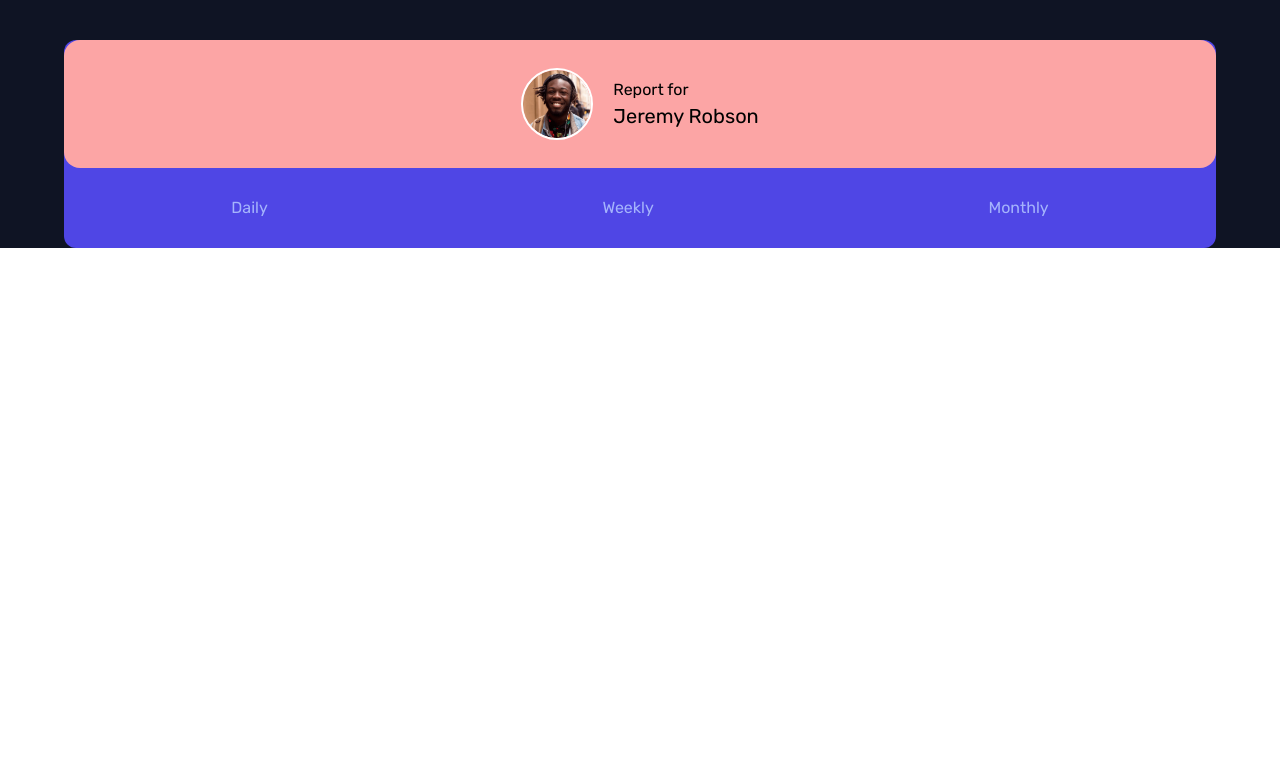
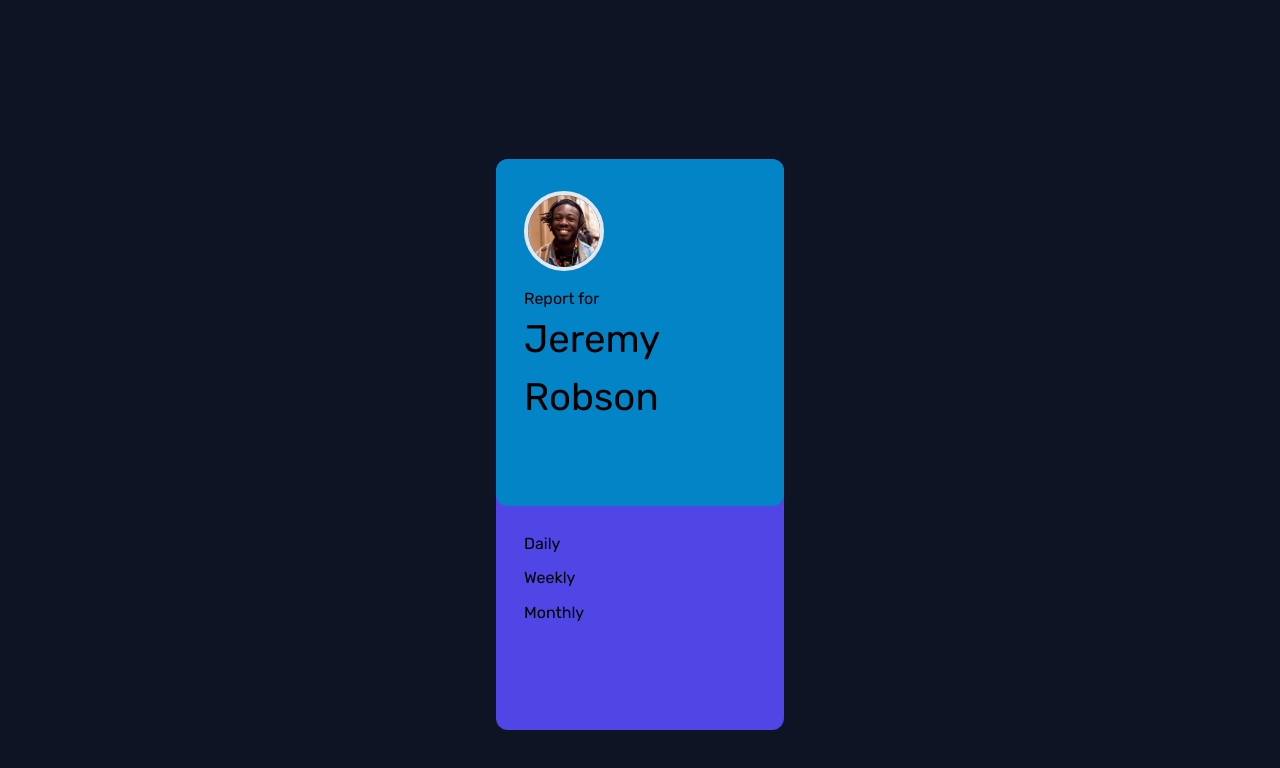
Before and after one commit to thirraz/time-tracking-dashboard, a React (Vite) app: page / in a window 1280 px wide. Shown: the top 768 px of the page. Built offline with nearby package versions, Linux system fonts and the light colour scheme.

Commit message:
profile, infos and cards components done

```diff
--- a/src/App.tsx
+++ b/src/App.tsx
@@ -7,18 +7,12 @@ import { Daily } from "./components/DailyRoute";
 import { Monthly } from "./components/MonthlyRoute";
 import { Weekly } from "./components/WeeklyRoute";
 import { Profile } from "./components/Profile";
+import { InfosContainer } from "./components/InfosContainer";
 
 export const App: FC = () => {
   return (
-    <main className="appBg font-Rubik w-screen h-auto flex items-center justify-center flex-wrap">
-      <BrowserRouter>
-        <Profile />
-        <Routes>
-          <Route path="/daily" element={<Daily />} />
-          <Route path="/weekly" element={<Weekly />} />
-          <Route path="/monthly" element={<Monthly />} />
-        </Routes>
-      </BrowserRouter>
+    <main className="appBg px-2 lg:px-[13rem] font-Rubik w-screen h-screen flex items-center justify-center flex-wrap md:flex-nowrap">
+      <Profile />
     </main>
   );
 };
--- a/src/components/DailyRoute.tsx
+++ b/src/components/DailyRoute.tsx
@@ -11,59 +11,53 @@ import socialIcon from "../assets/images/icon-social.svg";
 import studyIcon from "../assets/images/icon-study.svg";
 import workIcon from "../assets/images/icon-work.svg";
 import { InfosContainer } from "./InfosContainer";
+import { useFetchData } from "../hooks/useFetchData";
 
 export const Daily: FC = () => {
-  const [data, setData] = useState<DataJSON[]>([]);
-
-  useEffect(() => {
-    fetch("http://localhost:5173/src/utils/data.json")
-      .then((r) => r.json())
-      .then((dataResponse) => setData(dataResponse))
-      .catch((e) => console.warn(e));
-  }, []);
+  const { dataResponse } = useFetchData();
 
   const TimeCardComponentObjectArray = [
     {
       imageIcon: `${workIcon}`,
-      title: data[0]?.title,
+      title: dataResponse[0]?.title,
       bgColor: "workCardBg",
-      currentHours: data[0]?.timeframes.daily.current,
-      previousHours: data[0]?.timeframes.daily.previous,
+      currentHours: dataResponse[0]?.timeframes.daily.current,
+      previousHours: dataResponse[0]?.timeframes.daily.previous,
     },
     {
       imageIcon: `${playIcon}`,
-      title: data[1]?.title,
+      title: dataResponse[1]?.title,
       bgColor: "playCardBg",
-      currentHours: data[1]?.timeframes.daily.current,
-      previousHours: data[1]?.timeframes.daily.previous,
+      currentHours: dataResponse[1]?.timeframes.daily.current,
+      previousHours: dataResponse[1]?.timeframes.daily.previous,
     },
     {
       imageIcon: `${studyIcon}`,
-      title: data[2]?.title,
+      title: dataResponse[2]?.title,
       bgColor: "studyCardBg",
-      currentHours: data[2]?.timeframes.daily.current,
-      previousHours: data[2]?.timeframes.daily.previous,
+      currentHours: dataResponse[2]?.timeframes.daily.current,
+      previousHours: dataResponse[2]?.timeframes.daily.previous,
     },
     {
       imageIcon: `${exerciseIcon}`,
-      title: data[3]?.title,
+      title: dataResponse[3]?.title,
       bgColor: "exerciseCardBg",
-      currentHours: data[3]?.timeframes.daily.current,
-      previousHours: data[3]?.timeframes.daily.previous,
+      currentHours: dataResponse[3]?.timeframes.daily.current,
+      previousHours: dataResponse[3]?.timeframes.daily.previous,
     },
     {
       imageIcon: `${socialIcon}`,
-      title: data[4]?.title,
+      title: dataResponse[4]?.title,
       bgColor: "socialCardBg",
-      currentHours: data[4]?.timeframes.daily.current,
-      previousHours: data[4]?.timeframes.daily.previous,
+      currentHours: dataResponse[4]?.timeframes.daily.current,
+      previousHours: dataResponse[4]?.timeframes.daily.previous,
     },
     {
       imageIcon: `${selfCareIcon}`,
-      title: data[5]?.title,
+      title: dataResponse[5]?.title,
       bgColor: "selfCareCardBg",
-      currentHours: data[5]?.timeframes.daily.current,
-      previousHours: data[5]?.timeframes.daily.previous,
+      currentHours: dataResponse[5]?.timeframes.daily.current,
+      previousHours: dataResponse[5]?.timeframes.daily.previous,
     },
   ];
 
--- a/src/components/InfosContainer.tsx
+++ b/src/components/InfosContainer.tsx
@@ -6,7 +6,7 @@ interface ChildrenProp {
 
 export const InfosContainer = ({ children }: ChildrenProp) => {
   return (
-    <div className="border-2 w-auto mt-6 flex flex-col items-center justify-center flex-wrap">
+    <div className="appBg min- md:max-h-[30rem] w-full h-auto mt-6 md:mt-0 flex flex-col md:flex-row items-center justify-center md:justify-evenly flex-wrap">
       {children}
     </div>
   );
--- a/src/components/Profile.tsx
+++ b/src/components/Profile.tsx
@@ -3,34 +3,68 @@ import { FC, useEffect, useState } from "react";
 import { Link } from "react-router-dom";
 
 import user from "../assets/images/image-jeremy.png";
+import { Daily } from "./DailyRoute";
+import { Monthly } from "./MonthlyRoute";
+import { Weekly } from "./WeeklyRoute";
 
 export const Profile: FC = () => {
+  const [showDaily, setShowDaily] = useState(false);
+  const [showWeekly, setShowWeekly] = useState(false);
+  const [showMonthly, setShowMonthly] = useState(false);
+
   return (
     <>
-      <article className="w-[90%] h-[13rem] mt-10  relative z-20 bg-indigo-600 rounded-xl">
-        <div className="w-full h-[8rem] bg-red-300 relative rounded-2xl flex justify-center items-center">
+      <article className="w-[90%] h-[13rem] md:w-[18rem] md:h-[30rem] lg:h-[35.7rem] mt-10 md:mt-0 lg:mt-[5.6rem] z-20 bg-indigo-600 rounded-xl ">
+        <div className="w-full h-[8.5rem] md:h-auto bg-sky-600 flex justify-evenly items-center md:items-start md:flex-col md:pl-7 rounded-xl">
           <img
             src={user}
-            alt="user profile pic"
-            className="rounded-full border-2 border-white  w-[4.5rem] h-[4.5rem]"
+            alt="user's profile pic"
+            className="border-4 w-[5rem] h-[5rem] rounded-full md:mt-8 md:mb-4"
           />
-          <div className="ml-5">
-            <h4>Report for</h4>
-            <h3 className="text-xl">Jeremy Robson</h3>
+          <div className="md:mb-[5rem]">
+            <p>Report for</p>
+            <h3 className="text-[1.5rem] md:text-[2.4rem]">Jeremy Robson</h3>
           </div>
         </div>
-        <nav className="text-indigo-300 flex justify-around pt-7 ">
-          <Link to="/daily" className="hover:text-white">
+        <nav className="flex md:flex-col md:py-5  bg-indigo-600 rounded-xl h-[4.5rem] md:h-[9rem] md:items-start md:pl-7 justify-around items-center">
+          <a
+            href="#"
+            className="hover:text-white"
+            onClick={() => {
+              setShowDaily(!showDaily);
+              setShowWeekly(false);
+              setShowMonthly(false);
+            }}
+          >
             Daily
-          </Link>
-          <Link to="/weekly" className="hover:text-white">
+          </a>
+          <a
+            href="#"
+            className="hover:text-white"
+            onClick={() => {
+              setShowDaily(false);
+              setShowWeekly(!showWeekly);
+              setShowMonthly(false);
+            }}
+          >
             Weekly
-          </Link>
-          <Link to="/monthly" className="hover:text-white">
+          </a>
+          <a
+            href="#"
+            className="hover:text-white"
+            onClick={() => {
+              setShowDaily(false);
+              setShowWeekly(false);
+              setShowMonthly(!showMonthly);
+            }}
+          >
             Monthly
-          </Link>
+          </a>
         </nav>
       </article>
+      {showDaily ? <Daily /> : ""}
+      {showWeekly ? <Weekly /> : ""}
+      {showMonthly ? <Monthly /> : ""}
     </>
   );
 };
--- a/src/components/TimeCardComponent.tsx
+++ b/src/components/TimeCardComponent.tsx
@@ -17,7 +17,7 @@ export const TimeCardComponent = ({
 }: CardItems) => {
   return (
     <div
-      className={`${bgColor} text-white w-[90%] h-[11rem] relative z-20 rounded-xl overflow-hidden border-2 border-green-300 mb-6`}
+      className={`${bgColor} text-white w-[90%] md:w-[15rem] h-[11rem] lg:w-[17rem] lg:h-[17rem] relative z-20 rounded-xl overflow-hidden mb-6`}
     >
       <img
         src={imageIcon}
--- /dev/null
+++ b/src/hooks/useFetchData.tsx
@@ -0,0 +1,15 @@
+import { useEffect, useState } from "react";
+import { DataJSON } from "../interfaces/dataJSON";
+
+export const useFetchData = () => {
+  const [dataResponse, setDataResponse] = useState<DataJSON[]>([]);
+
+  useEffect(() => {
+    fetch("http://localhost:5173/src/utils/data.json")
+      .then((r) => r.json())
+      .then((dataResponse) => setDataResponse(dataResponse))
+      .catch((e) => console.warn(e));
+  }, []);
+
+  return { dataResponse };
+};
--- a/ss.js
+++ /dev/null
@@ -1,5 +0,0 @@
-const obj = [
-  { title: "pinto", fullName: { fistName: "thiago", lastName: "souza" } },
-];
-
-console.log(obj[0].fullName.lastName);
```
Also changed, not shown: src/main.tsx (+22 -7 lines), src/components/ContentWrapper.tsx (added).
